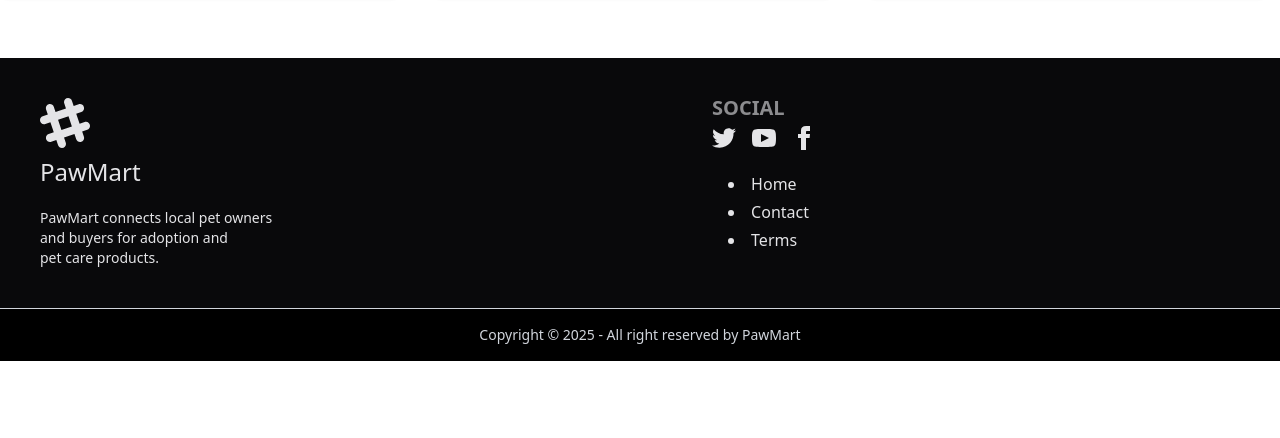
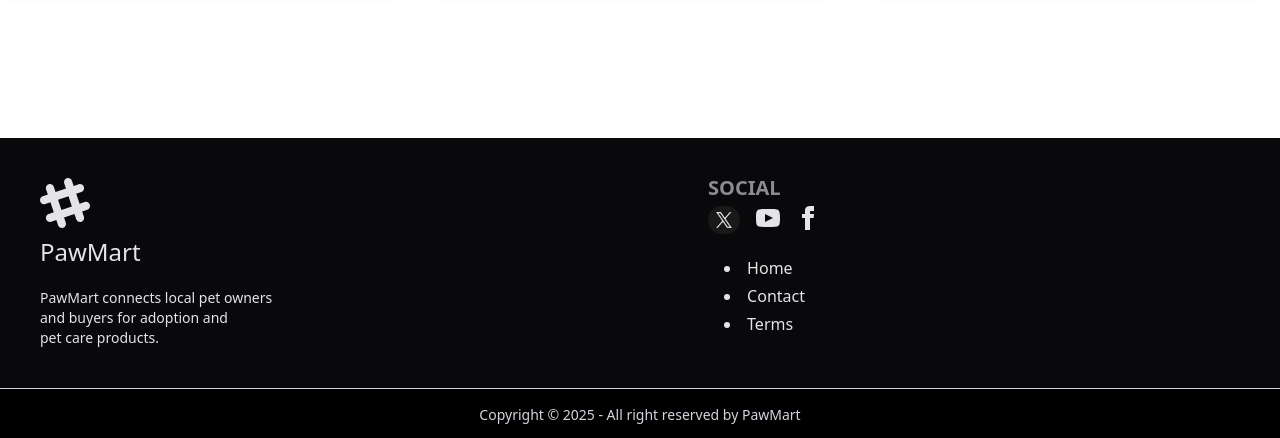
Before and after one commit to Shourav52/PawMart, a React (Vite) app: page / in a window 1280 px wide. Shown: the part 1465-1903 px from the top of the page. Before the commit the page ends 1826 px from the top, so only its background shows below. Built offline with nearby package versions, Linux system fonts and the light colour scheme; no server answers.

Commit message:
modifyfooter added x logo

```diff
--- a/src/compunents/Footer.jsx
+++ b/src/compunents/Footer.jsx
@@ -1,10 +1,11 @@
 import React from 'react'
 import { Link } from 'react-router'
+import tlogo from '../assets/tlogo.jpeg'
 
 const Footer = () => {
   return (
 
-    <div>
+    <div className='mt-30'>
       <footer className="footer sm:footer-horizontal bg-neutral text-neutral-content p-10">
         <aside>
           <svg
@@ -30,16 +31,8 @@ const Footer = () => {
           <div>
             <h6 className="footer-title text-[20px]">Social</h6>
           <div className="grid grid-flow-col gap-4">
-            <a>
-              <svg
-                xmlns="http://www.w3.org/2000/svg"
-                width="24"
-                height="24"
-                viewBox="0 0 24 24"
-                className="fill-current">
-                <path
-                  d="M24 4.557c-.883.392-1.832.656-2.828.775 1.017-.609 1.798-1.574 2.165-2.724-.951.564-2.005.974-3.127 1.195-.897-.957-2.178-1.555-3.594-1.555-3.179 0-5.515 2.966-4.797 6.045-4.091-.205-7.719-2.165-10.148-5.144-1.29 2.213-.669 5.108 1.523 6.574-.806-.026-1.566-.247-2.229-.616-.054 2.281 1.581 4.415 3.949 4.89-.693.188-1.452.232-2.224.084.626 1.956 2.444 3.379 4.6 3.419-2.07 1.623-4.678 2.348-7.29 2.04 2.179 1.397 4.768 2.212 7.548 2.212 9.142 0 14.307-7.721 13.995-14.646.962-.695 1.797-1.562 2.457-2.549z"></path>
-              </svg>
+            <a href="https://x.com/settings/account" target='_blank' rel='noreferrer'>
+              <img className='w-8 h-7 rounded-full object-cover' src={tlogo} alt="" />
             </a>
             <a>
               <svg
```
Also changed, not shown: src/assets/tlogo.jpeg (added).
